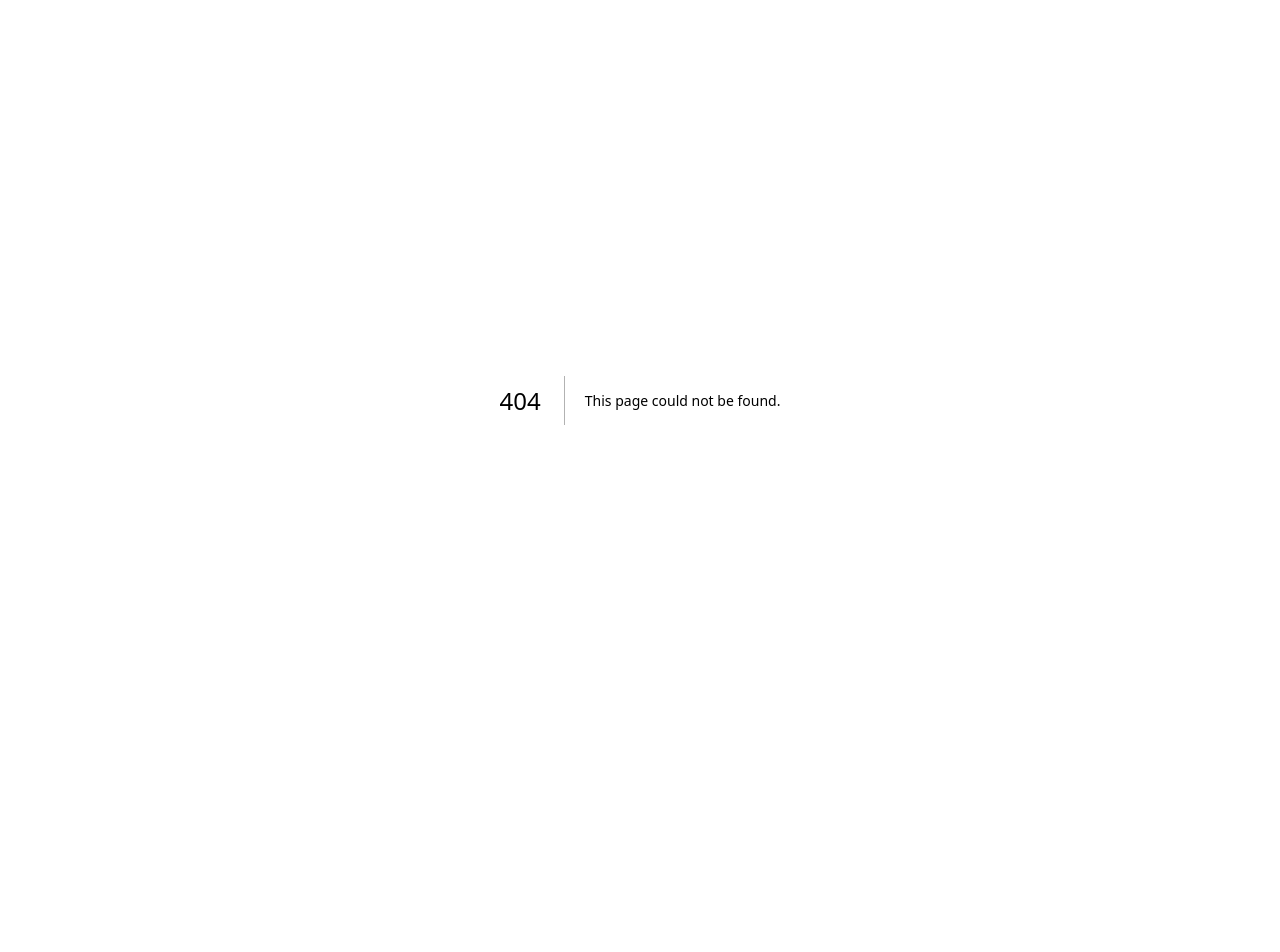
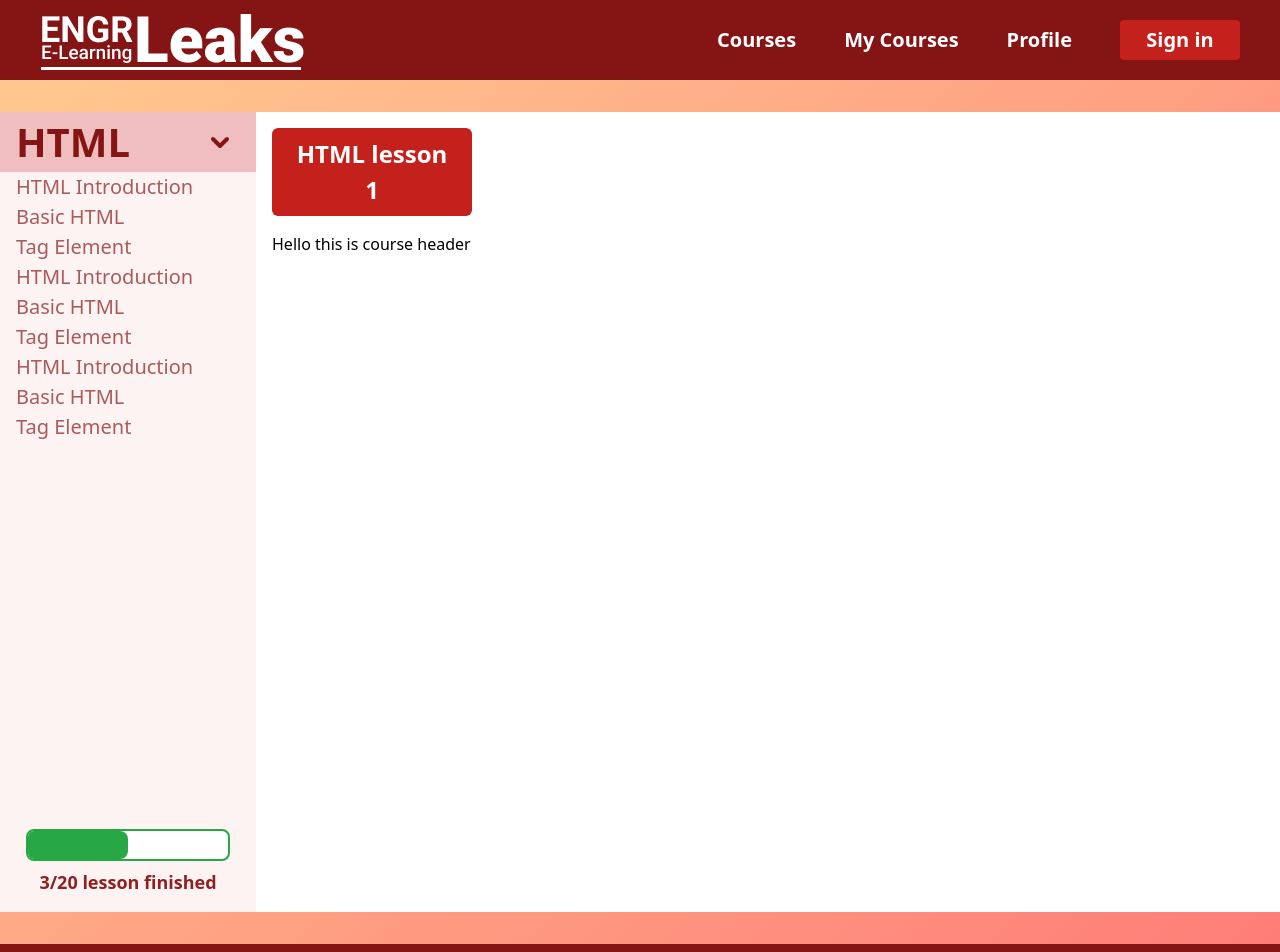
Before and after one commit to siwasit/ENGRLeaks, a Next.js app in the folder frontend/: page /course in a window 1280 px wide. Before the commit this address had no page. Shown: the top 952 px of the page. Before the commit the page ends 800 px from the top, so only its background shows below. Built offline with nearby package versions, Linux system fonts and the light colour scheme.

Commit message:
finished-content-bar

```diff
--- /dev/null
+++ b/frontend/src/app/course/page.tsx
@@ -0,0 +1,103 @@
+'use client'
+
+import Footer from "@/components/footer";
+import Navbar from "@/components/navbar";
+import CourseHeader from "@/templates/courseHeader";
+import React, { useState } from "react";
+
+export default function CoursePage() {
+    const [isOpen, setIsOpen] = useState(false);
+
+    return (
+        <div className="min-h-screen flex flex-col" style={{ background: 'linear-gradient(to bottom right, #FFCB91, #FE7474)' }}>
+            <Navbar />
+
+            <div className="flex-grow flex items-center justify-center">
+                <div className="bg-white flex w-full h-[50rem] my-8 container">
+                    {/* Navigator content */}
+                    <div className="w-1/5 flex flex-col relative justify-start">
+                        <div className="absolute w-full h-full" style={{ backgroundColor: '#E68A8D', opacity: 0.1 }}></div>
+                        <div className="relative flex justify-between items-center text-[#851515] px-4">
+                            <div className="absolute inset-0" style={{ opacity: 0.5, backgroundColor: '#E68A8D' }}></div>
+                            <div className="relative text-[40px] font-bold">HTML</div>
+
+                            <span className="relative flex items-center justify-center h-10 w-10 hover:cursor-pointer" onClick={() => setIsOpen(!isOpen)}>
+                                {isOpen ? (
+                                    <svg
+                                        xmlns="http://www.w3.org/2000/svg"
+                                        className="h-6 w-6 ml-2 transform transition-transform duration-300 rotate-180"
+                                        fill="none"
+                                        viewBox="0 0 24 24"
+                                        stroke="currentColor"
+                                        strokeWidth={4}
+                                        style={{ marginLeft: 0 }}
+                                    >
+                                        <path strokeLinecap="round" strokeLinejoin="round" d="M19 9l-7 7-7-7" />
+                                    </svg>
+                                ) : (
+                                    <svg
+                                        xmlns="http://www.w3.org/2000/svg"
+                                        className="h-6 w-6 ml-2 transform transition-transform duration-300 rotate-0"
+                                        fill="none"
+                                        viewBox="0 0 24 24"
+                                        stroke="currentColor"
+                                        strokeWidth={4}
+                                        style={{ marginLeft: 0 }}
+                                    >
+                                        <path strokeLinecap="round" strokeLinejoin="round" d="M19 9l-7 7-7-7" />
+                                    </svg>
+                                )}
+                            </span>
+                        </div>
+                        {isOpen && (
+                            <div className={`absolute left-0 right-0 top-13 bg-[#FAD4D4] text-[#851515] border-t-3 border-[#851515] p-4 mt-2 shadow-lg ${isOpen ? 'z-10' : 'z-0'}`}>
+                                <ul className="space-y-2">
+                                    <li className="text-[#851515] opacity-70 hover:opacity-100 cursor-pointer">HTML by siwasit</li>
+                                    <li className="text-[#851515] opacity-70 hover:opacity-100 cursor-pointer">CSS by siwasit</li>
+                                    <li className="text-[#851515] opacity-70 hover:opacity-100 cursor-pointer">JavaScripts by siwasit</li>
+                                </ul>
+                            </div>
+                        )}
+                        <div className="z-5">
+                            <ul className="">
+                                <li className="text-[#AA5B5B] text-[20px] hover:text-[#851515] hover:bg-[#FAE8E8] cursor-pointer"><p className="pl-4">HTML Introduction</p></li>
+                                <li className="text-[#AA5B5B] text-[20px] hover:text-[#851515] hover:bg-[#FAE8E8] cursor-pointer"><p className="pl-4">Basic HTML</p></li>
+                                <li className="text-[#AA5B5B] text-[20px] hover:text-[#851515] hover:bg-[#FAE8E8] cursor-pointer"><p className="pl-4">Tag Element</p></li>
+                                <li className="text-[#AA5B5B] text-[20px] hover:text-[#851515] hover:bg-[#FAE8E8] cursor-pointer"><p className="pl-4">HTML Introduction</p></li>
+                                <li className="text-[#AA5B5B] text-[20px] hover:text-[#851515] hover:bg-[#FAE8E8] cursor-pointer"><p className="pl-4">Basic HTML</p></li>
+                                <li className="text-[#AA5B5B] text-[20px] hover:text-[#851515] hover:bg-[#FAE8E8] cursor-pointer"><p className="pl-4">Tag Element</p></li>
+                                <li className="text-[#AA5B5B] text-[20px] hover:text-[#851515] hover:bg-[#FAE8E8] cursor-pointer"><p className="pl-4">HTML Introduction</p></li>
+                                <li className="text-[#AA5B5B] text-[20px] hover:text-[#851515] hover:bg-[#FAE8E8] cursor-pointer"><p className="pl-4">Basic HTML</p></li>
+                                <li className="text-[#AA5B5B] text-[20px] hover:text-[#851515] hover:bg-[#FAE8E8] cursor-pointer"><p className="pl-4">Tag Element</p></li>
+                            </ul>
+                        </div>
+
+                        <div className="flex-grow"></div>
+                        <div className="flex flex-col justify-center items-center mb-4 gap-2">
+                            <div className="relative w-4/5 h-8 bg-white rounded-lg overflow-hidden border-2 border-solid border-[#28A745]">
+                                <div
+                                    className="absolute top-0 left-0 h-8 rounded-r-lg h-full bg-[#28A745] transition-all duration-500"
+                                    style={{ width: '50%' }} // Adjust the width percentage to reflect progress
+                                ></div>
+                            </div>
+                            <div className="text-[#851515] text-[18px] font-bold">3/20 lesson finished</div>
+                        </div>
+
+                    </div>
+
+                    {/* Main content */}
+                    <div className="flex flex-col gap-4 w-4/5 bg-white p-4">
+                        <div className="w-50" id="tag-course-lesson">
+                            <div className="text-[24px] text-center font-bold text-white bg-[#C5211C] px-4 py-2 rounded-md">HTML lesson 1</div>
+                            {/* <span className="absolute bottom-3 left-[15] w-4/5 h-[3px] bg-white"></span> */}
+                        </div>
+
+                        <CourseHeader />
+                    </div>
+                </div>
+            </div>
+            <Footer />
+        </div>
+
+    );
+}
--- a/frontend/src/components/footer.tsx
+++ b/frontend/src/components/footer.tsx
@@ -33,7 +33,9 @@ const Footer = () => {
                     <div
                         className="flex items-center text-sm hover:opacity-80 transition-opacity"
                     >
-                        <BiLogoGmail className="mr-1 h-4 w-4" />
+                        <span className="mr-1 h-4 w-4">
+                            <BiLogoGmail />
+                        </span>
                         scig80114@gmail.com
                     </div>
                     <a
@@ -42,7 +44,9 @@ const Footer = () => {
                         rel="noopener noreferrer"
                         className="flex items-center text-sm hover:opacity-80 transition-opacity"
                     >
-                        <Github className="mr-1 h-4 w-4" />
+                        <span className="mr-1 h-4 w-4">
+                            <Github />
+                        </span>
                         github.com/Siwasit
                     </a>
 
@@ -52,7 +56,9 @@ const Footer = () => {
                         rel="noopener noreferrer"
                         className="flex items-center text-sm hover:opacity-80 transition-opacity"
                     >
-                        <Github className="mr-1 h-4 w-4" />
+                        <span className="mr-1 h-4 w-4">
+                            <Github />
+                        </span>
                         github.com/Worayot
                     </a>
                 </div>
--- a/frontend/src/components/navbar.tsx
+++ b/frontend/src/components/navbar.tsx
@@ -8,15 +8,16 @@ interface NavItem {
 }
 
 const navItems: NavItem[] = [
-    { label: 'Courses', href: '' },
+    { label: 'Courses', href: '/course' },
     { label: 'My Courses', href: '/my_course' },
+    { label: 'Profile', href: '/profile' },
     // { label: 'Sign in', href: '/' },
 ];
 
 const Navbar = () => {
     return (
         <nav
-            className="bg-[#851515] py-2 px-2 md:px-10"
+            className="bg-[#851515] px-2 md:px-10"
         >
             <div className="container mx-auto flex items-center justify-between">
                 <div className="flex items-center">
@@ -30,13 +31,14 @@ const Navbar = () => {
                 <div className="flex items-center space-x-8">
                     <ul className="flex space-x-12">
                         {navItems.map((item) => (
-                            <li key={item.label}>
+                            <li key={item.label} className="group">
                                 <a
                                     href={item.href}
-                                    className="text-white font-bold text-[24px] hover:text-primary transition-colors flex items-center"
+                                    className="text-white font-bold text-[20px] hover:text-primary transition-colors flex items-center relative"
                                 >
                                     {item.icon}
                                     {item.label}
+                                    <span className="absolute bottom-[-5px] left-0 w-0 h-[3px] bg-white transition-all duration-300 group-hover:w-full"></span>
                                 </a>
                             </li>
                         ))}
@@ -47,7 +49,7 @@ const Navbar = () => {
                                 className="bg-[#C5211C] py-2 px-4 rounded flex items-center justify-center hover:cursor-pointer hover:bg-[#E90B0B] transition-colors"
                                 style={{ width: '120px', height: '40px' }}
                             >
-                                <p className="text-white font-bold text-[24px]">
+                                <p className="text-white font-bold text-[20px]">
                                     Sign in
                                 </p>
                             </button>
--- /dev/null
+++ b/frontend/src/templates/courseHeader.tsx
@@ -0,0 +1,11 @@
+import React from 'react';
+
+export default function CourseHeader() {
+    return (
+       <>
+        <div>
+            Hello this is course header
+        </div>
+       </>
+    );
+}
--- /dev/null
+++ b/package.json
@@ -0,0 +1,5 @@
+{
+  "dependencies": {
+    "react-icons": "^5.5.0"
+  }
+}
```
Also changed, not shown: 1 other file (tests, documents, lock files or other folders).
